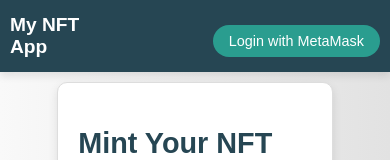
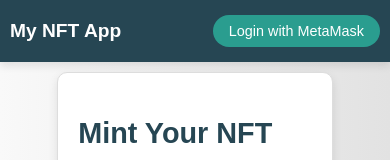
Before and after one commit to Seamus93/musicnotenft, a React (Create React App) app: page / in a window 390 px wide. Shown: the top 160 px of the page. Built offline with nearby package versions, Linux system fonts and the light colour scheme; no server answers.

Commit message:
update css

```diff
--- a/src/styles/global.css
+++ b/src/styles/global.css
@@ -211,54 +211,6 @@ button:disabled {
 /* Layout responsive */
 @media (max-width: 768px) {
     .navbar {
-        flex-direction: column;
-        align-items: flex-start;
-        padding: 10px; /* Aggiungi padding per il miglioramento visivo */
-    }
-
-    .navbar-brand {
-        font-size: 1.2em;
-    }
-
-    .navbar-links {
-        margin-top: 10px;
-        flex-direction: row;
-        width: 100%;
-        justify-content: flex-end; /* Allinea i link a destra */
-        padding: 0; /* Rimuovi il padding per evitare spazi indesiderati */
-    }
-
-    .navbar-links a {
-        margin: 5px 0;
-    }
-
-    .main-content {
-        padding: 10px;
-    }
-
-    .mint-merge-container {
-        flex-direction: column;
-    }
-
-    .mint-section,
-    .merge-section {
-        flex: 1;
-        max-width: 100%;
-    }
-
-    #opensea-assets {
-        grid-template-columns: repeat(auto-fill, minmax(150px, 3fr)); /* Riduci la dimensione minima delle colonne sui dispositivi mobili */
-    }
-
-    .login-button {
-        padding: 8px 16px; /* Adatta il padding come necessario */
-    }
-}
-
-/* Layout responsive per dispositivi con larghezza massima di 480px */
-@media (max-width: 540px) {
-    /* Navbar */
-    .navbar {
         flex-direction: row; /* Disporre gli elementi in una riga */
         justify-content: space-between; /* Spazio tra brand e link */
         align-items: center; /* Allinea verticalmente gli elementi */
@@ -285,6 +237,33 @@ button:disabled {
         font-size: 0.9em; /* Riduci la dimensione del testo del pulsante di login */
         margin-left: 5px; /* Aggiungi spazio a sinistra del pulsante di login */
     }
+
+    .main-content {
+        padding: 10px;
+    }
+
+    .mint-merge-container {
+        flex-direction: column;
+    }
+
+    .mint-section,
+    .merge-section {
+        flex: 1;
+        max-width: 100%;
+    }
+
+    #opensea-assets {
+        grid-template-columns: repeat(auto-fill, minmax(150px, 3fr)); /* Riduci la dimensione minima delle colonne sui dispositivi mobili */
+    }
+
+    .asset-description {
+        font-size: 0.8em; /* Riduci la dimensione del testo per la descrizione */
+    }
+
+}
+
+/* Layout responsive per dispositivi con larghezza massima di 480px */
+@media (max-width: 540px) {
 
     /* Main Content */
     .main-content {
@@ -320,7 +299,7 @@ button:disabled {
     }
 
     .asset-description {
-        font-size: 0.8em; /* Riduci la dimensione del testo per la descrizione */
+        font-size: 0.7em; /* Riduci la dimensione del testo per la descrizione */
     }
 
     /* Pulsanti generici */
```
